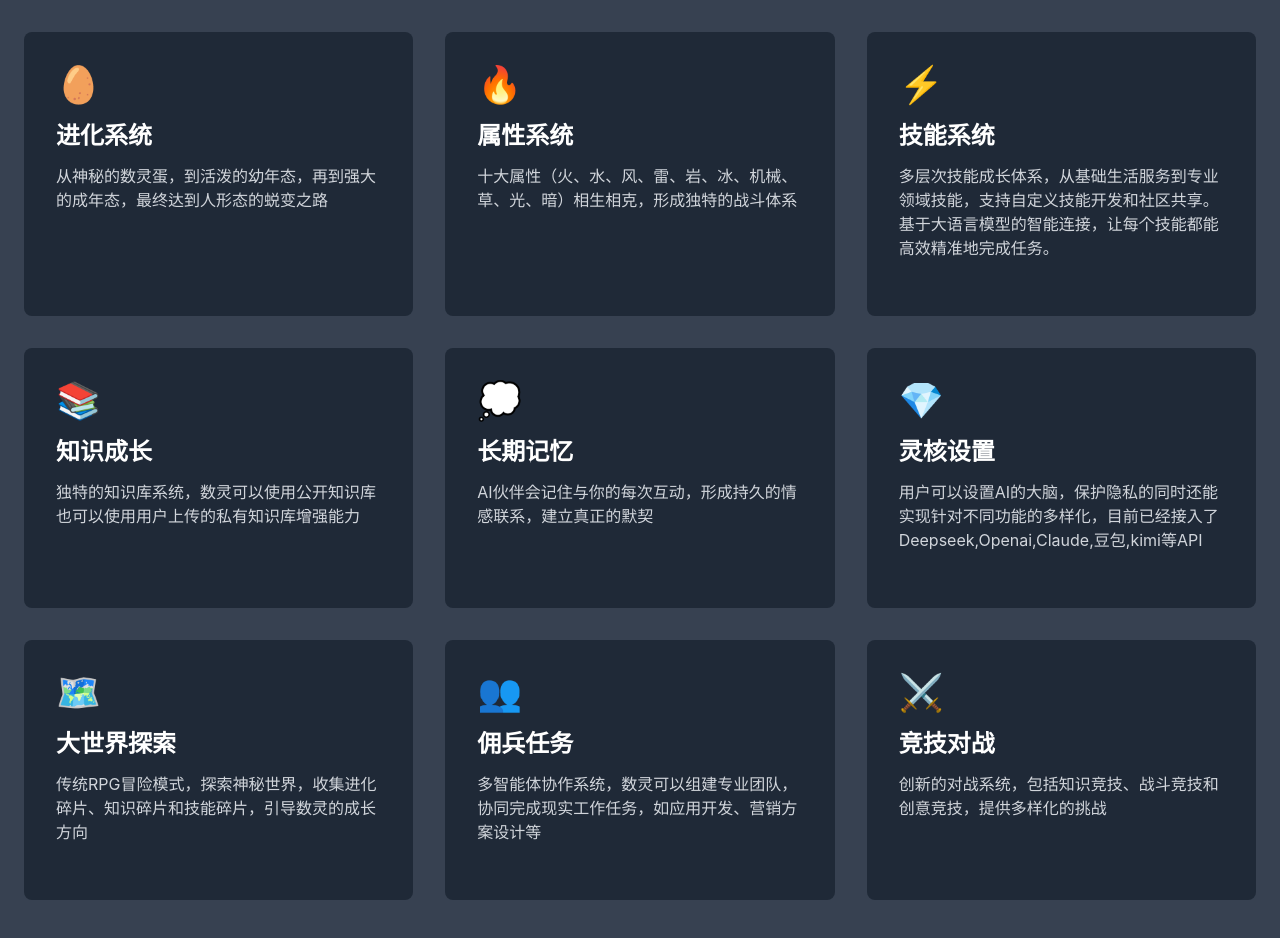
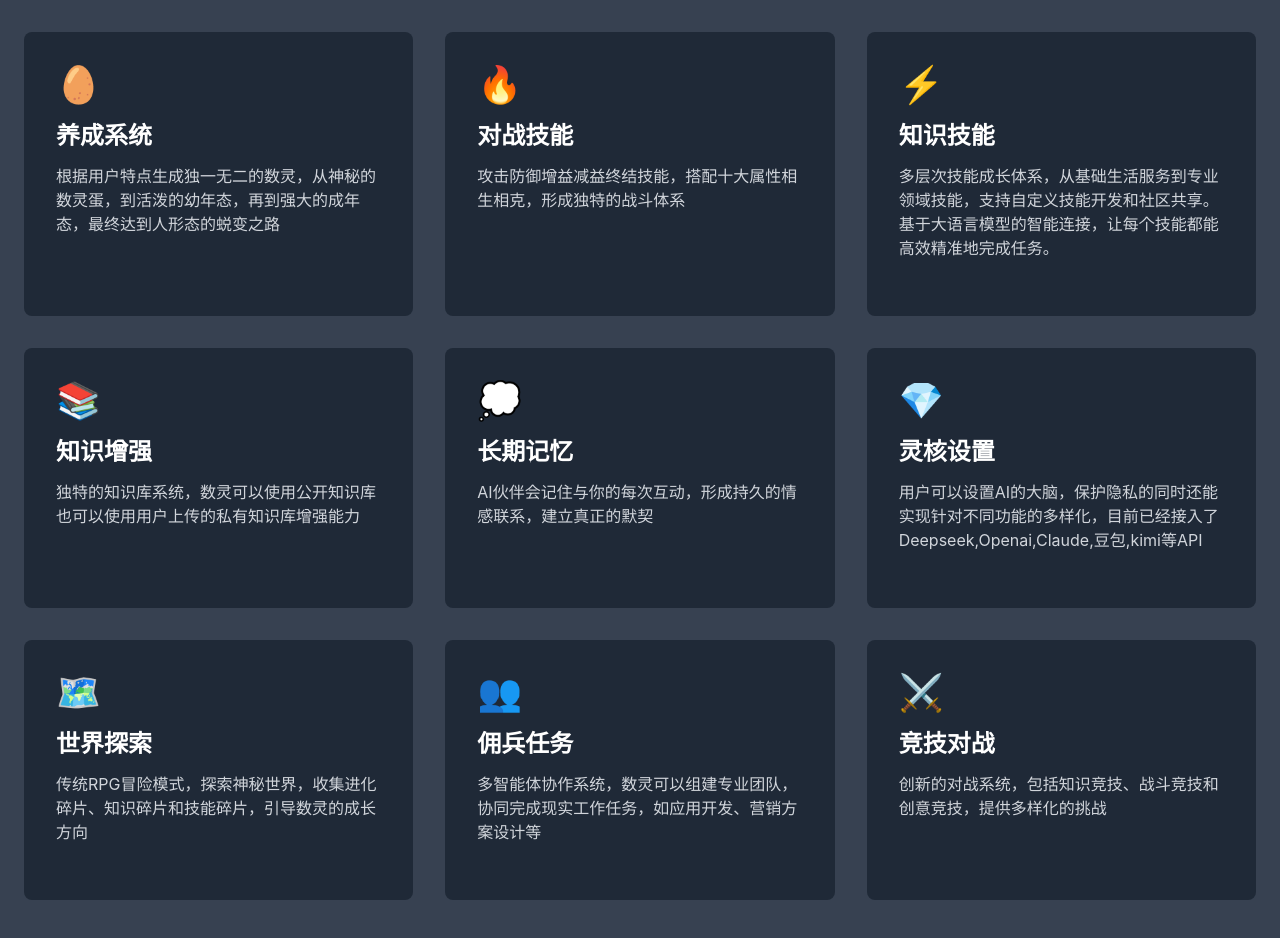
Before and after one commit to yunnant/aipartner.github.io, a Next.js app: page / in a window 1280 px wide. Shown: the part 1460-2398 px from the top of the page. Built offline with nearby package versions, Linux system fonts and the light colour scheme.

Commit message:
Update index.tsx

```diff
--- a/pages/index.tsx
+++ b/pages/index.tsx
@@ -128,22 +128,22 @@ const Home: NextPage = () => {
           </h2>
           <div className="grid grid-cols-1 md:grid-cols-3 gap-8">
             <FeatureCard
-              title="进化系统"
-              description="从神秘的数灵蛋，到活泼的幼年态，再到强大的成年态，最终达到人形态的蜕变之路"
+              title="养成系统"
+              description="根据用户特点生成独一无二的数灵，从神秘的数灵蛋，到活泼的幼年态，再到强大的成年态，最终达到人形态的蜕变之路"
               icon="🥚"
             />
             <FeatureCard
-              title="属性系统"
-              description="十大属性（火、水、风、雷、岩、冰、机械、草、光、暗）相生相克，形成独特的战斗体系"
+              title="对战技能"
+              description="攻击防御增益减益终结技能，搭配十大属性相生相克，形成独特的战斗体系"
               icon="🔥"
             />
             <FeatureCard
-              title="技能系统"
+              title="知识技能"
               description="多层次技能成长体系，从基础生活服务到专业领域技能，支持自定义技能开发和社区共享。基于大语言模型的智能连接，让每个技能都能高效精准地完成任务。"
               icon="⚡"
             />
             <FeatureCard
-              title="知识成长"
+              title="知识增强"
               description="独特的知识库系统，数灵可以使用公开知识库也可以使用用户上传的私有知识库增强能力"
               icon="📚"
             />
@@ -158,7 +158,7 @@ const Home: NextPage = () => {
               icon="💎"
             />
             <FeatureCard
-              title="大世界探索"
+              title="世界探索"
               description="传统RPG冒险模式，探索神秘世界，收集进化碎片、知识碎片和技能碎片，引导数灵的成长方向"
               icon="🗺️"
             />
```
